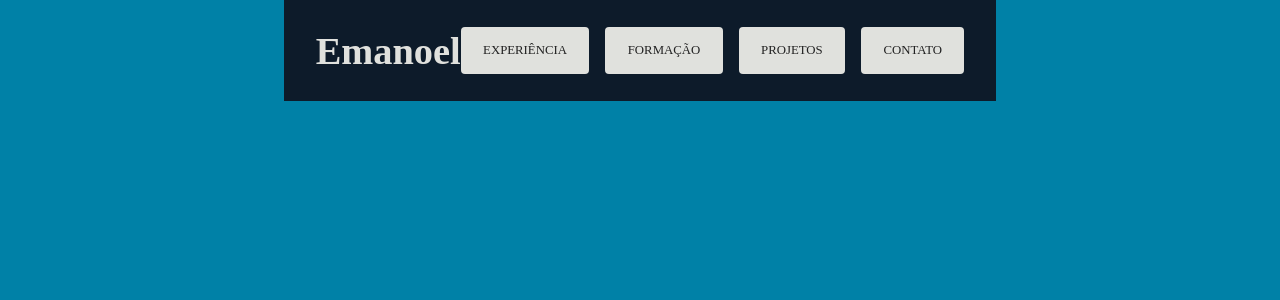
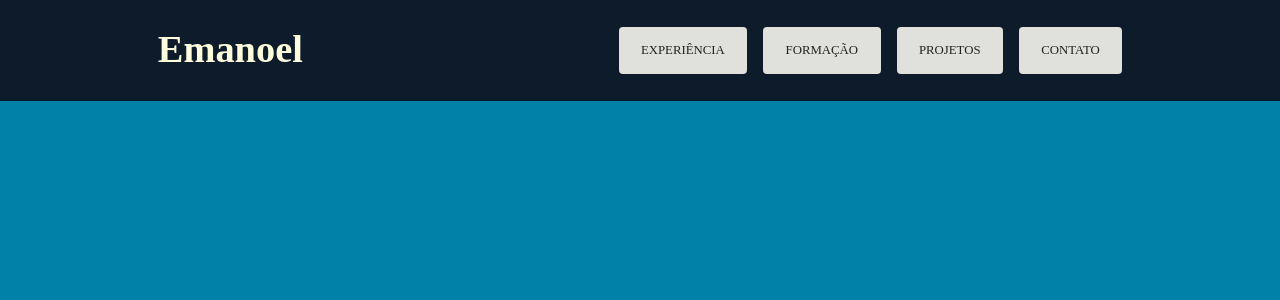
Before and after one commit to manupilation/manupilation.github.io, a React (Vite) app in the folder personal-page-app/: page / in a window 1280 px wide. Shown: the top 300 px of the page. Built offline with nearby package versions, Linux system fonts and the light colour scheme.

Commit message:
refactor: change some header styles

```diff
--- a/personal-page-app/src/components/Header/styles.module.scss
+++ b/personal-page-app/src/components/Header/styles.module.scss
@@ -1,12 +1,13 @@
 .headerContainer {
   display: flex;
   justify-content: space-around;
-  align-items: center;
-  padding: 1.7rem 2rem;
+
+  padding: 1.7rem 0;
   background-color: #0D1B2A;
+  width: 100%;
 
   h1 {
     font-size: 2.4rem;
-    color: #E0E1DD;
+    color: #fdfcdc;
   }
 }
```
